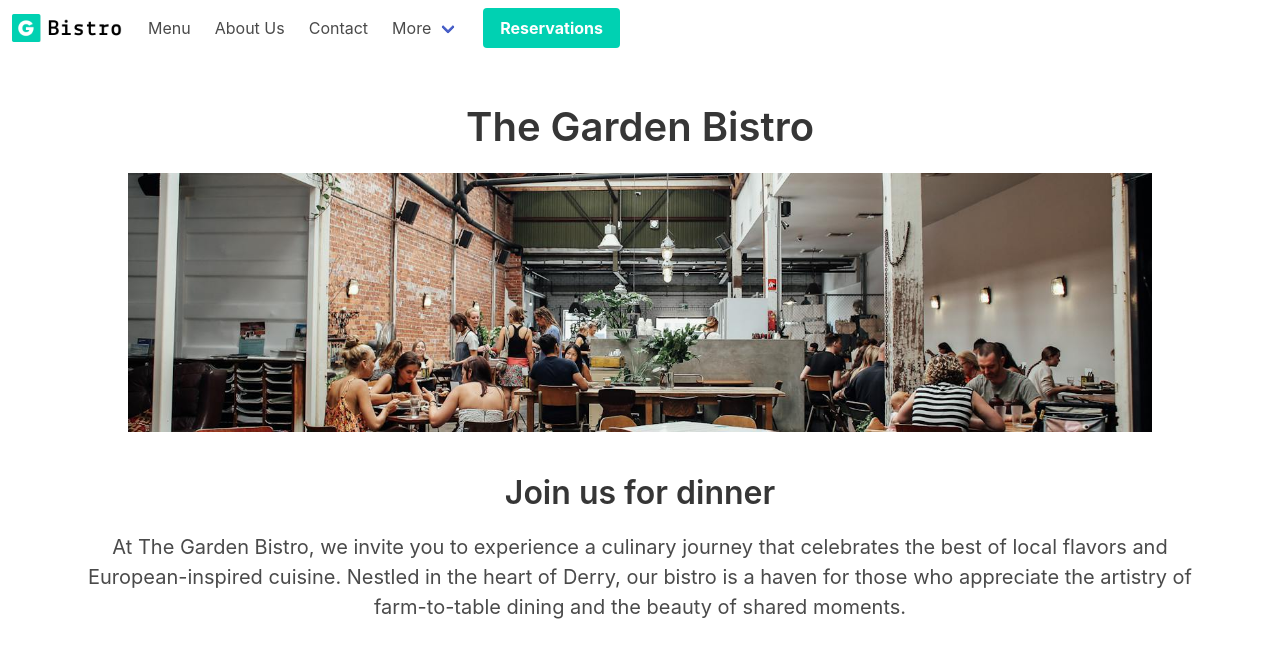
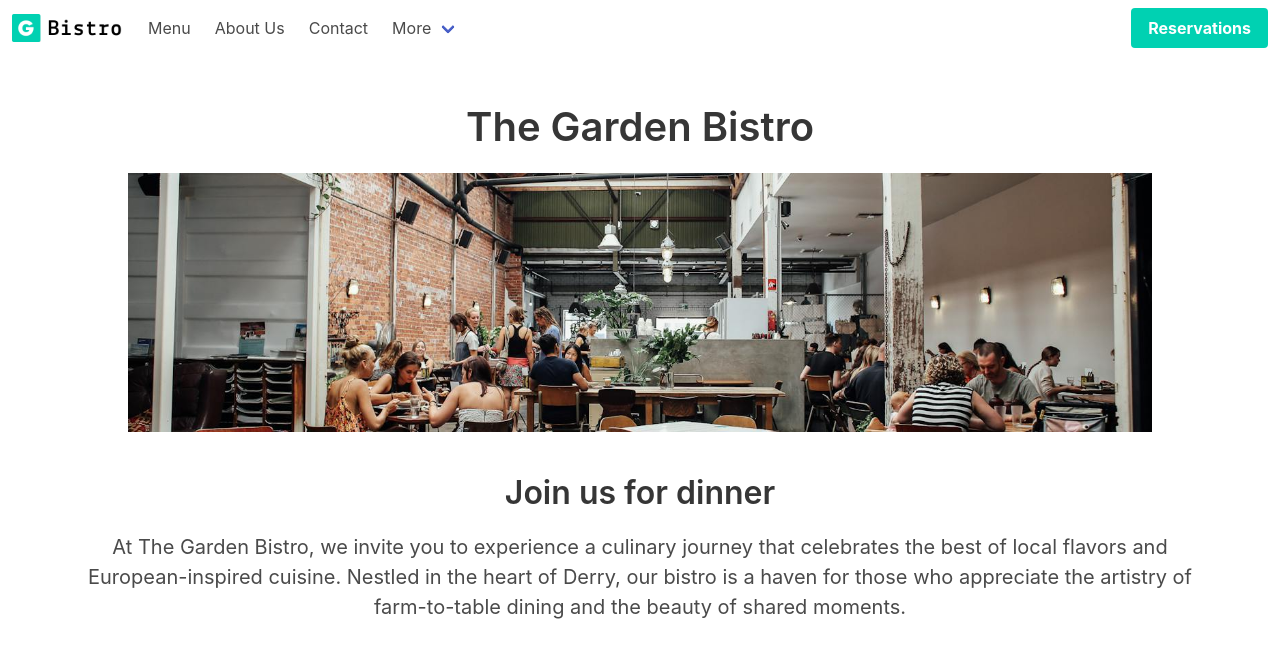
Before and after one commit to zcrutcher/garden-bistro, a Next.js app: page / in a window 1280 px wide. Shown: the top 658 px of the page. Built offline with nearby package versions, Linux system fonts and the light colour scheme.

Commit message:
fixed header styling

```diff
--- a/app/layout.js
+++ b/app/layout.js
@@ -5,9 +5,7 @@ export default function Layout({ children }) {
   return (
     <html>
       <body>
-        <div className="w-full flex-none md:w-64">
-          <Header />
-        </div>
+        <Header />
         <div className="flex-grow p-6 md:overflow-y-auto md:p-12">
           {children}
         </div>
```
